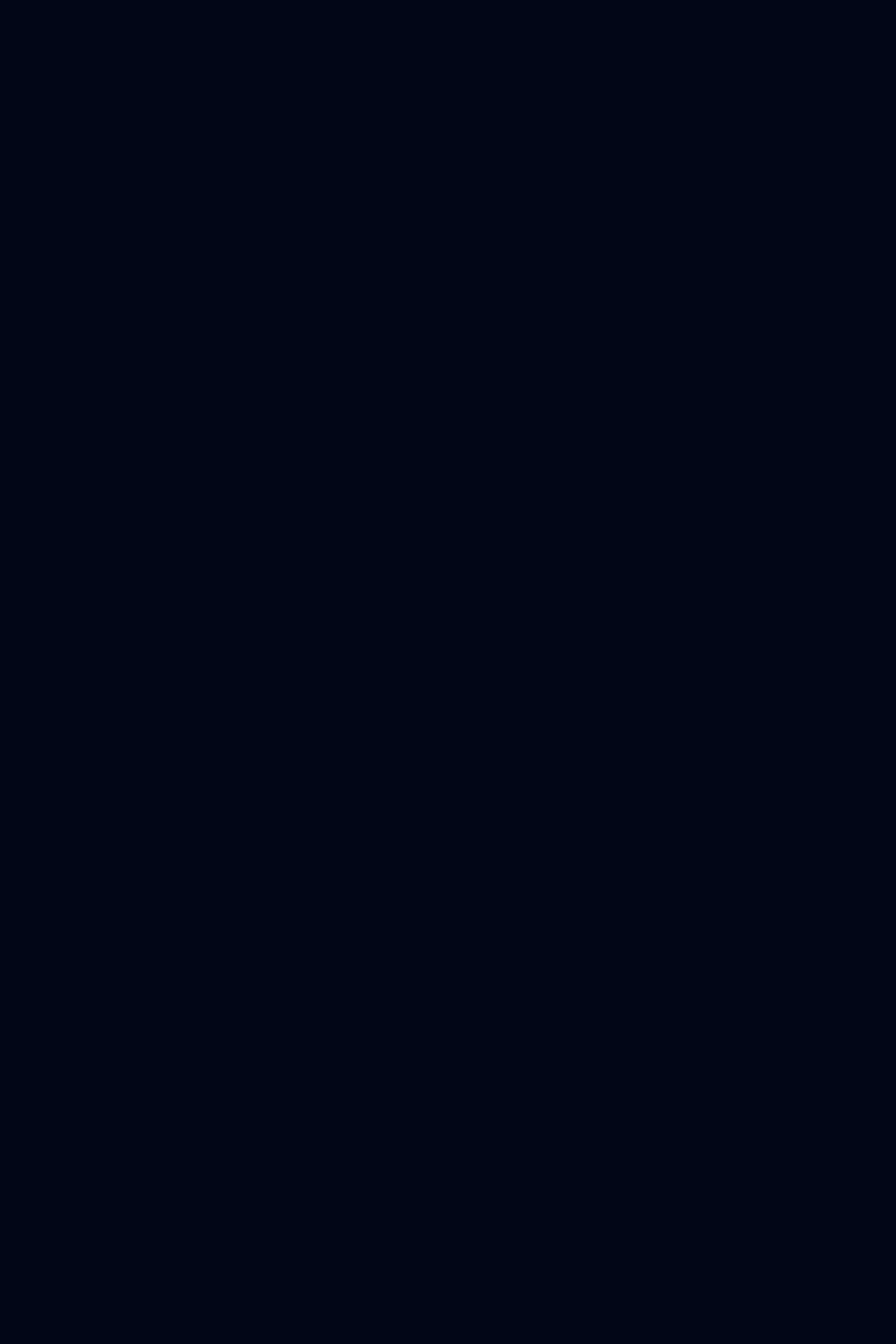
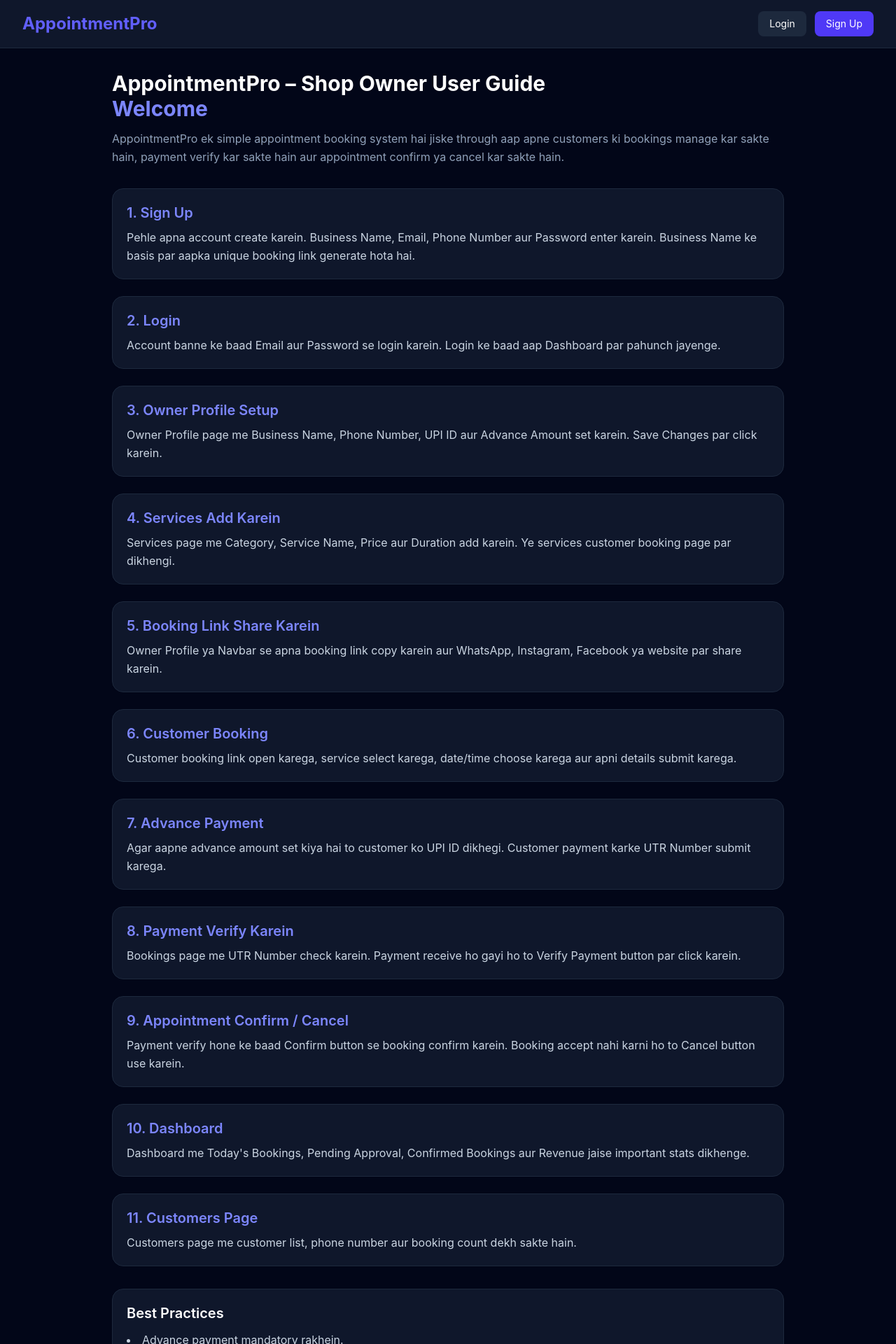
Before and after one commit to ShyamSundar-kannujiya/Appointment-, a React (Vite) app in the folder Frontend/appointment-saas/: page /guide in a window 1280 px wide. Before the commit this address had no page. Shown: the top 1920 px of the page at 70% size. Before the commit the page ends 800 px from the top, so only its background shows below. Built offline with nearby package versions, Linux system fonts and the light colour scheme.

Commit message:
Added Owner Profile, User Guide and WhatsApp Integration

```diff
--- a/Frontend/appointment-saas/src/App.jsx
+++ b/Frontend/appointment-saas/src/App.jsx
@@ -9,6 +9,7 @@ import Customers from "./pages/Customers";
 import Settings from "./pages/Settings";
 import Bookings from "./pages/Bookings";
 import OwnerProfile from "./pages/OwnerProfile";
+import UserGuide from "./pages/UserGuide";
 
 function App() {
   return (
@@ -30,6 +31,10 @@ function App() {
       <Route path="/bookings" element={<Bookings />} />
 
       <Route path="/owner-profile" element={<OwnerProfile />} />
+
+      <Route path="/guide" element={<UserGuide publicMode />} />
+
+      <Route path="/user-guide" element={<UserGuide />} />
     </Routes>
   );
 }
--- a/Frontend/appointment-saas/src/components/Sidebar.jsx
+++ b/Frontend/appointment-saas/src/components/Sidebar.jsx
@@ -11,6 +11,7 @@ import {
   Copy,
   LogOut,
   User,
+  BookOpen,
 } from "lucide-react";
 import { useNavbarData } from "./Navbar";
 
@@ -21,6 +22,7 @@ const navItems = [
   { to: "/customers", icon: Users, label: "Customers" },
   { to: "/settings", icon: Settings, label: "Settings" },
   { to: "/owner-profile", icon: User, label: "Owner Profile" },
+  { to: "/user-guide", icon: BookOpen, label: "User Guide" },
 ];
 
 const Sidebar = () => {
--- a/Frontend/appointment-saas/src/pages/Login.jsx
+++ b/Frontend/appointment-saas/src/pages/Login.jsx
@@ -81,6 +81,12 @@ const Login = () => {
             Sign Up
           </Link>
         </p>
+        <Link
+          to="/guide"
+          className="block text-center mt-4 text-indigo-400 hover:text-indigo-300"
+        >
+          How to use AppointmentPro?
+        </Link>
       </div>
     </div>
   );
--- /dev/null
+++ b/Frontend/appointment-saas/src/pages/UserGuide.jsx
@@ -0,0 +1,139 @@
+import { Link } from "react-router-dom";
+import Sidebar from "../components/Sidebar";
+import Navbar from "../components/Navbar";
+
+const UserGuide = ({ publicMode = false }) => {
+  const guideSteps = [
+    [
+      "1. Sign Up",
+      "Pehle apna account create karein. Business Name, Email, Phone Number aur Password enter karein. Business Name ke basis par aapka unique booking link generate hota hai.",
+    ],
+    [
+      "2. Login",
+      "Account banne ke baad Email aur Password se login karein. Login ke baad aap Dashboard par pahunch jayenge.",
+    ],
+    [
+      "3. Owner Profile Setup",
+      "Owner Profile page me Business Name, Phone Number, UPI ID aur Advance Amount set karein. Save Changes par click karein.",
+    ],
+    [
+      "4. Services Add Karein",
+      "Services page me Category, Service Name, Price aur Duration add karein. Ye services customer booking page par dikhengi.",
+    ],
+    [
+      "5. Booking Link Share Karein",
+      "Owner Profile ya Navbar se apna booking link copy karein aur WhatsApp, Instagram, Facebook ya website par share karein.",
+    ],
+    [
+      "6. Customer Booking",
+      "Customer booking link open karega, service select karega, date/time choose karega aur apni details submit karega.",
+    ],
+    [
+      "7. Advance Payment",
+      "Agar aapne advance amount set kiya hai to customer ko UPI ID dikhegi. Customer payment karke UTR Number submit karega.",
+    ],
+    [
+      "8. Payment Verify Karein",
+      "Bookings page me UTR Number check karein. Payment receive ho gayi ho to Verify Payment button par click karein.",
+    ],
+    [
+      "9. Appointment Confirm / Cancel",
+      "Payment verify hone ke baad Confirm button se booking confirm karein. Booking accept nahi karni ho to Cancel button use karein.",
+    ],
+    [
+      "10. Dashboard",
+      "Dashboard me Today's Bookings, Pending Approval, Confirmed Bookings aur Revenue jaise important stats dikhenge.",
+    ],
+    [
+      "11. Customers Page",
+      "Customers page me customer list, phone number aur booking count dekh sakte hain.",
+    ],
+  ];
+
+  return (
+    <div
+      className={
+        publicMode
+          ? "bg-slate-950 min-h-screen text-white"
+          : "flex bg-slate-950 min-h-screen text-white"
+      }
+    >
+      {!publicMode && <Sidebar />}
+
+      <div className="flex-1 min-w-0">
+        {!publicMode && <Navbar />}
+
+        {publicMode && (
+          <div className="bg-slate-900 border-b border-slate-800 px-4 md:px-8 py-4 flex justify-between items-center">
+            <h1 className="text-xl md:text-2xl font-bold text-indigo-500">
+              AppointmentPro
+            </h1>
+
+            <div className="flex gap-3">
+              <Link
+                to="/"
+                className="bg-slate-800 hover:bg-slate-700 px-4 py-2 rounded-lg text-sm"
+              >
+                Login
+              </Link>
+
+              <Link
+                to="/signup"
+                className="bg-indigo-600 hover:bg-indigo-700 px-4 py-2 rounded-lg text-sm"
+              >
+                Sign Up
+              </Link>
+            </div>
+          </div>
+        )}
+
+        <div
+          className={`w-full p-4 md:p-8 max-w-5xl ${
+            publicMode ? "mx-auto" : "pt-24 md:pt-8"
+          }`}
+        >
+          <h1 className="text-2xl md:text-3xl font-bold mb-3">
+            AppointmentPro – Shop Owner User Guide <br />
+            <span className="text-indigo-400">Welcome</span>
+          </h1>
+
+          <p className="text-slate-400 mb-8 leading-relaxed">
+            AppointmentPro ek simple appointment booking system hai jiske
+            through aap apne customers ki bookings manage kar sakte hain,
+            payment verify kar sakte hain aur appointment confirm ya cancel kar
+            sakte hain.
+          </p>
+
+          <div className="space-y-6">
+            {guideSteps.map(([title, desc]) => (
+              <div
+                key={title}
+                className="w-full bg-slate-900 border border-slate-800 rounded-2xl p-5"
+              >
+                <h2 className="text-xl font-semibold text-indigo-400 mb-2">
+                  {title}
+                </h2>
+
+                <p className="text-slate-300 leading-relaxed">{desc}</p>
+              </div>
+            ))}
+          </div>
+
+          <div className="mt-8 bg-slate-900 border border-slate-800 rounded-2xl p-5">
+            <h2 className="text-xl font-semibold mb-3">Best Practices</h2>
+
+            <ul className="list-disc list-inside text-slate-300 space-y-2">
+              <li>Advance payment mandatory rakhein.</li>
+              <li>Payment verify karne ke baad hi booking confirm karein.</li>
+              <li>Apna booking link social media par share karein.</li>
+              <li>Daily bookings page check karein.</li>
+              <li>Customer ke UTR Number ko verify karna na bhoolein.</li>
+            </ul>
+          </div>
+        </div>
+      </div>
+    </div>
+  );
+};
+
+export default UserGuide;
```
